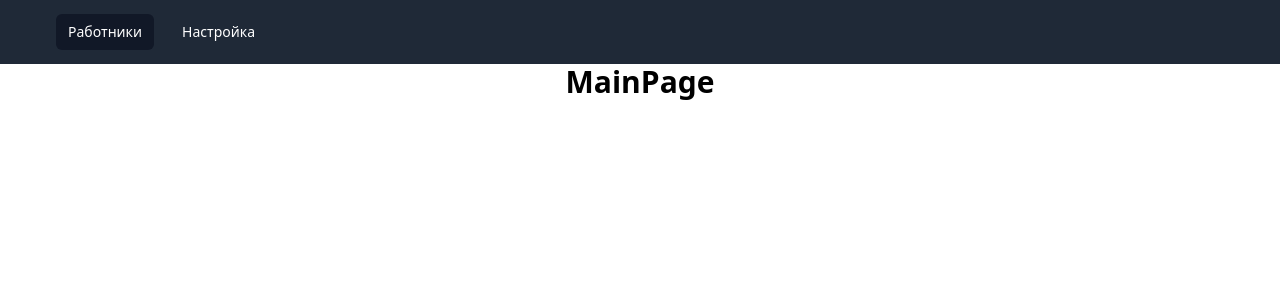
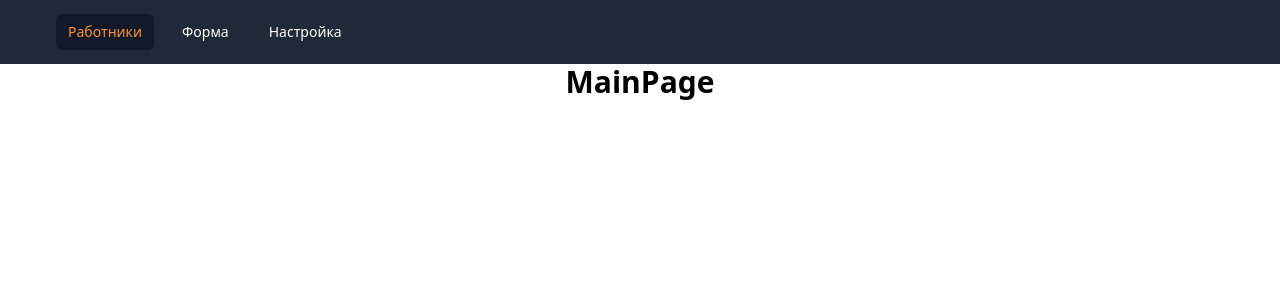
Before and after one commit to pavros9/employees, a React app: page / in a window 1280 px wide. Shown: the top 300 px of the page. Built offline with nearby package versions, Linux system fonts and the light colour scheme.

Commit message:
Added FormAddingPage with navigation

```diff
--- a/src/app/providers/router/config/routeConfig.tsx
+++ b/src/app/providers/router/config/routeConfig.tsx
@@ -2,10 +2,12 @@ import { type RouteProps } from 'react-router-dom';
 import { MainPage } from 'pages/MainPage';
 import { NotFoundPage } from 'pages/NotFoundPage';
 import { SettingsPage } from 'pages/SettingsPage';
+import { FormAddingPage } from 'pages/FormAddingPage';
 
 export enum AppRoutes {
     MAIN = 'main',
     SETTINGS = 'settings',
+    FORM = 'form',
 
     NOT_FOUND = 'not_found',
 }
@@ -17,6 +19,7 @@ type AppRoutesProps = RouteProps & {
 export const RoutePath: Record<AppRoutes, string> = {
     [AppRoutes.MAIN]: '/',
     [AppRoutes.SETTINGS]: '/settings',
+    [AppRoutes.FORM]: '/form',
     [AppRoutes.NOT_FOUND]: '*',
 };
 
@@ -29,6 +32,10 @@ export const routeConfig: Record<AppRoutes, AppRoutesProps> = {
         path: RoutePath.settings,
         element: <SettingsPage />,
     },
+    [AppRoutes.FORM]: {
+        path: RoutePath.form,
+        element: <FormAddingPage />,
+    },
     [AppRoutes.NOT_FOUND]: {
         path: RoutePath.not_found,
         element: <NotFoundPage />,
--- /dev/null
+++ b/src/pages/FormAddingPage/index.ts
@@ -0,0 +1 @@
+export { FormAddingPageAsync as FormAddingPage } from './ui/FormAddingPage.async';
--- /dev/null
+++ b/src/pages/FormAddingPage/ui/FormAddingPage.async.ts
@@ -0,0 +1,3 @@
+import { lazy } from 'react';
+
+export const FormAddingPageAsync = lazy(() => import('./FormAddingPage'));
--- /dev/null
+++ b/src/pages/FormAddingPage/ui/FormAddingPage.tsx
@@ -0,0 +1,9 @@
+const FormAddingPage = () => {
+    return (
+        <div>
+            <h3 className="text-3xl text-center mb-5 font-bold">Form</h3>
+        </div>
+    );
+};
+
+export default FormAddingPage;
--- a/src/widgets/Navbar/ui/Navbar.tsx
+++ b/src/widgets/Navbar/ui/Navbar.tsx
@@ -61,22 +61,34 @@ export const Navbar = () => {
                                 <NavLink
                                     to="/"
                                     className={({ isActive }) =>
-                                        `text-white rounded-md px-3 py-2 text-sm font-medium ${
+                                        `rounded-md px-3 py-2 text-sm font-medium ${
                                             isActive
                                                 ? 'text-orange-400 bg-gray-900'
-                                                : ''
+                                                : 'text-white'
                                         }`
                                     }
                                 >
                                     Работники
                                 </NavLink>
                                 <NavLink
+                                    to="/form"
+                                    className={({ isActive }) =>
+                                        `rounded-md px-3 py-2 text-sm font-medium ${
+                                            isActive
+                                                ? 'text-orange-400 bg-gray-900'
+                                                : 'text-white'
+                                        }`
+                                    }
+                                >
+                                    Форма
+                                </NavLink>
+                                <NavLink
                                     to="/settings"
                                     className={({ isActive }) =>
-                                        `text-white rounded-md px-3 py-2 text-sm font-medium ${
+                                        `rounded-md px-3 py-2 text-sm font-medium ${
                                             isActive
                                                 ? 'text-orange-400 bg-gray-900'
-                                                : ''
+                                                : 'text-white'
                                         }`
                                     }
                                 >
@@ -100,18 +112,34 @@ export const Navbar = () => {
                     <NavLink
                         to="/"
                         className={({ isActive }) =>
-                            `text-white block rounded-md px-3 py-2 text-sm font-medium ${
-                                isActive ? 'text-orange-400 bg-gray-900' : ''
+                            `block rounded-md px-3 py-2 text-sm font-medium ${
+                                isActive
+                                    ? 'text-orange-400 bg-gray-900'
+                                    : 'text-white'
                             }`
                         }
                     >
                         Работники
                     </NavLink>
                     <NavLink
+                        to="/form"
+                        className={({ isActive }) =>
+                            `block rounded-md px-3 py-2 text-sm font-medium ${
+                                isActive
+                                    ? 'text-orange-400 bg-gray-900'
+                                    : 'text-white'
+                            }`
+                        }
+                    >
+                        Форма
+                    </NavLink>
+                    <NavLink
                         to="/settings"
                         className={({ isActive }) =>
-                            `text-white block rounded-md px-3 py-2 text-sm font-medium ${
-                                isActive ? 'text-orange-400 bg-gray-900' : ''
+                            `block rounded-md px-3 py-2 text-sm font-medium ${
+                                isActive
+                                    ? 'text-orange-400 bg-gray-900'
+                                    : 'text-white'
                             }`
                         }
                     >
```
